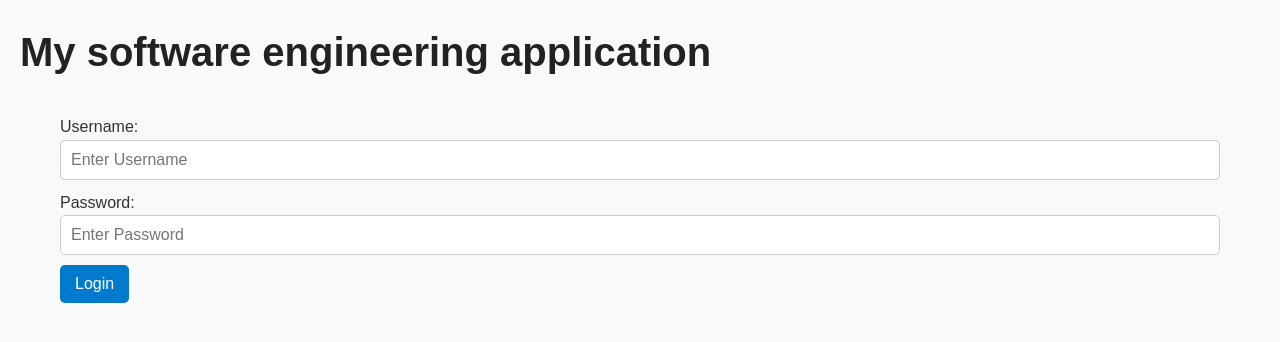
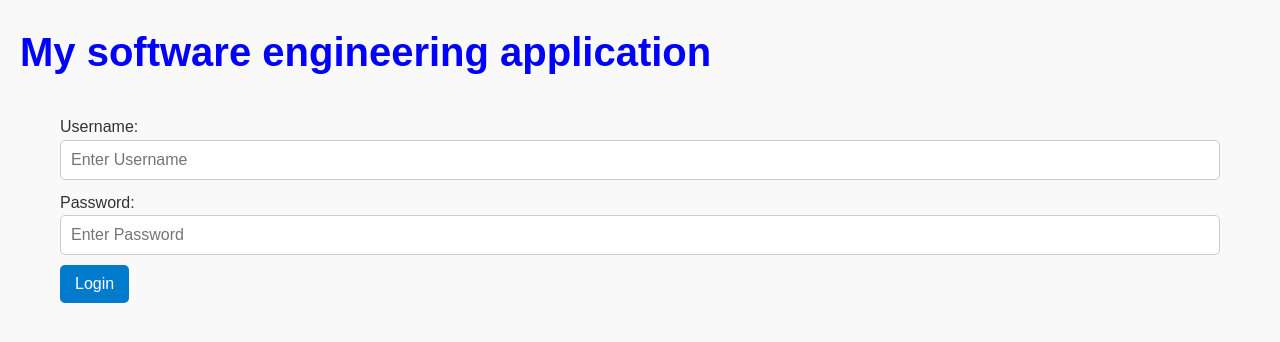
Before and after one commit to dsherman89/seassignment, a website: page src/public/index.html in a window 1280 px wide. Drawn offline with Linux system fonts and the light colour scheme.

Commit message:
fixed the routes to serve correctly so css can be seen

```diff
--- a/app.js
+++ b/app.js
@@ -22,11 +22,8 @@ const postRoutes = require('./src/routes/postRoutes');
 
 // Static files from 'public' folder
 app.use(express.static(path.join(__dirname, 'public')));
+app.use(express.static(path.join(__dirname, 'src', 'public')));
 
-// fixes Cannot GET issues
-//app.get('/', (req, res) => {
-//    res.sendFile(path.join(__dirname, 'public', 'index.html'));
-//});
 
 app.get('/', (req, res) => {
 //    res.send('heres a message')
--- a/src/public/styles.css
+++ b/src/public/styles.css
@@ -16,7 +16,8 @@
 
   /* Headings */
   h1, h2, h3, h4, h5, h6 {
-    color: #222; /* Slightly darker for emphasis */
+    /*color: #222;  Slightly darker for emphasis */
+    color: blue;
     margin-bottom: 10px;
   }
 
```
Also changed, not shown: 1 other file.
